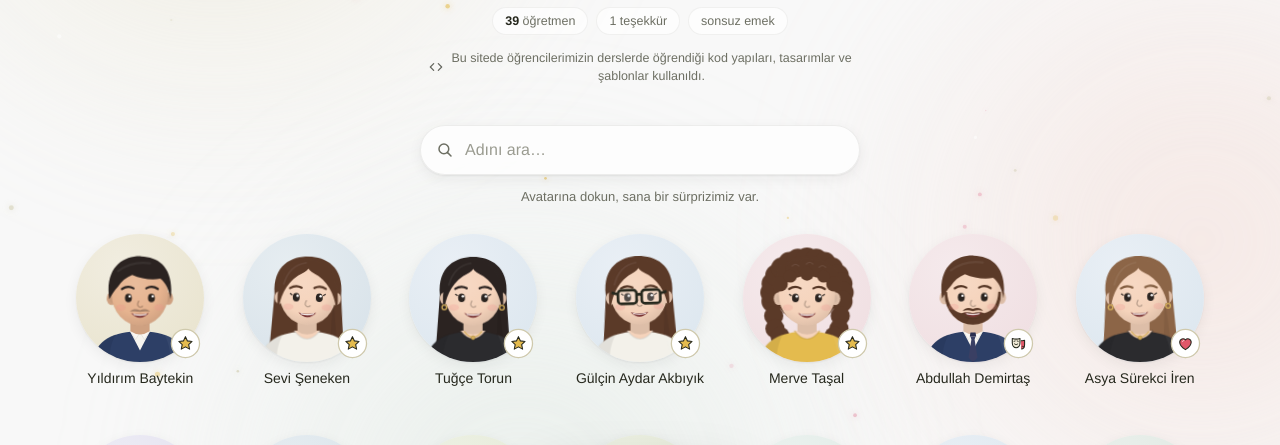
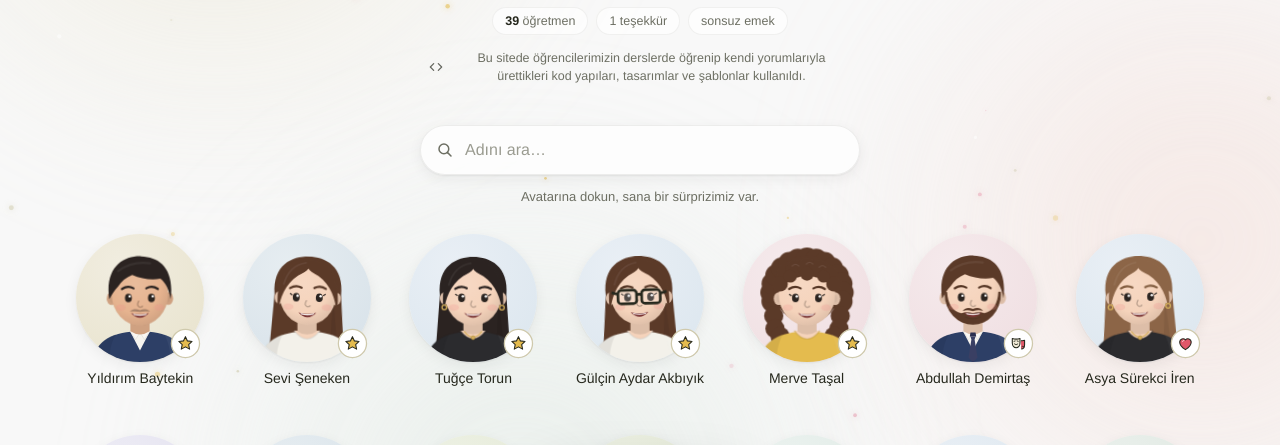
Before and after one commit to kabakciemirhan/ogretmenler-gunu, a plain HTML site: page index.html in a window 1280 px wide. Shown: the part 285-730 px from the top of the page. Drawn offline with Linux system fonts and the light colour scheme; animation ran at ten frames a second.

Commit message:
Hero notu: öğrencilerin kendi ürettikleri vurgulandı
Co-Authored-By: Claude Opus 5.5 <noreply@anthropic.com>

```diff
--- a/index.html
+++ b/index.html
@@ -49,7 +49,7 @@
       </div>
       <p class="made-with">
         <svg viewBox="0 0 24 24" aria-hidden="true"><path d="M8.5 7L3.5 12l5 5M15.5 7l5 5-5 5" fill="none" stroke="currentColor" stroke-width="1.8" stroke-linecap="round" stroke-linejoin="round"/></svg>
-        Bu sitede öğrencilerimizin derslerde öğrendiği kod yapıları, tasarımlar ve şablonlar kullanıldı.
+        Bu sitede öğrencilerimizin derslerde öğrenip kendi yorumlarıyla ürettikleri kod yapıları, tasarımlar ve şablonlar kullanıldı.
       </p>
     </header>
 
```
